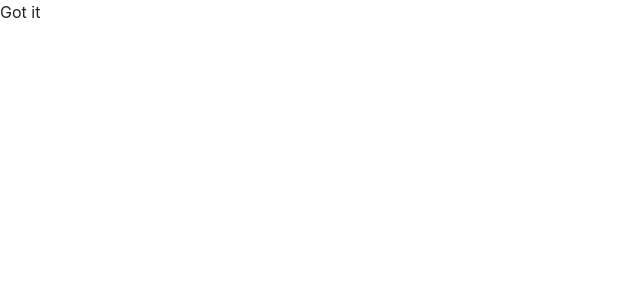
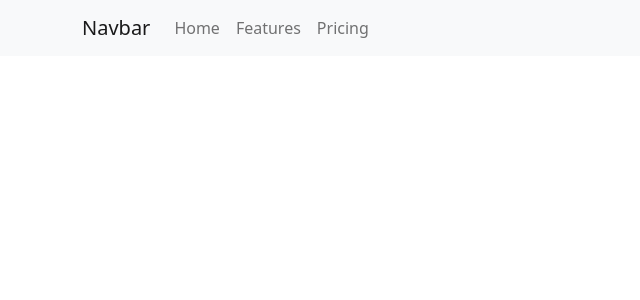
Before and after one commit to csanchezwagenbach/csw-v2, a JavaScript app: page / in a window 1280 px wide. Shown: the top 300 px of the page, without its empty margins (0-640 px from the left). Built offline with nearby package versions, Linux system fonts and the light colour scheme; the HTML template or start-up script is replaced by a standard one.

Commit message:
rendering navbar template

```diff
--- a/src/App.js
+++ b/src/App.js
@@ -1,10 +1,16 @@
-import './App.css';
+import 'bootstrap/dist/css/bootstrap.min.css'
+import { ThemeProvider } from 'react-bootstrap';
+import NavigationHeader from './components/Header';
 
 function App() {
   return (
-    <div>
-      <p>Got it</p>
-    </div>
+    <ThemeProvider
+      breakpoints={['l', 'm', 's']}
+    >
+      <div>
+        <NavigationHeader />
+      </div>
+    </ThemeProvider>
   );
 }
 
--- a/src/components/Header.js
+++ b/src/components/Header.js
@@ -0,0 +1,22 @@
+import Container from 'react-bootstrap/Container';
+import Nav from 'react-bootstrap/Nav';
+import Navbar from 'react-bootstrap/Navbar';
+
+function NavigationHeader() {
+    return (
+        <>
+            <Navbar bg="light" variant="light">
+                <Container>
+                    <Navbar.Brand href="#home">Navbar</Navbar.Brand>
+                    <Nav className="me-auto">
+                        <Nav.Link href="#home">Home</Nav.Link>
+                        <Nav.Link href="#features">Features</Nav.Link>
+                        <Nav.Link href="#pricing">Pricing</Nav.Link>
+                    </Nav>
+                </Container>
+            </Navbar>
+        </>
+    )
+}
+
+export default NavigationHeader;
```
Also changed, not shown: src/assets/trailmix.jpg (added), 1 other file (tests, documents, lock files or other folders).
